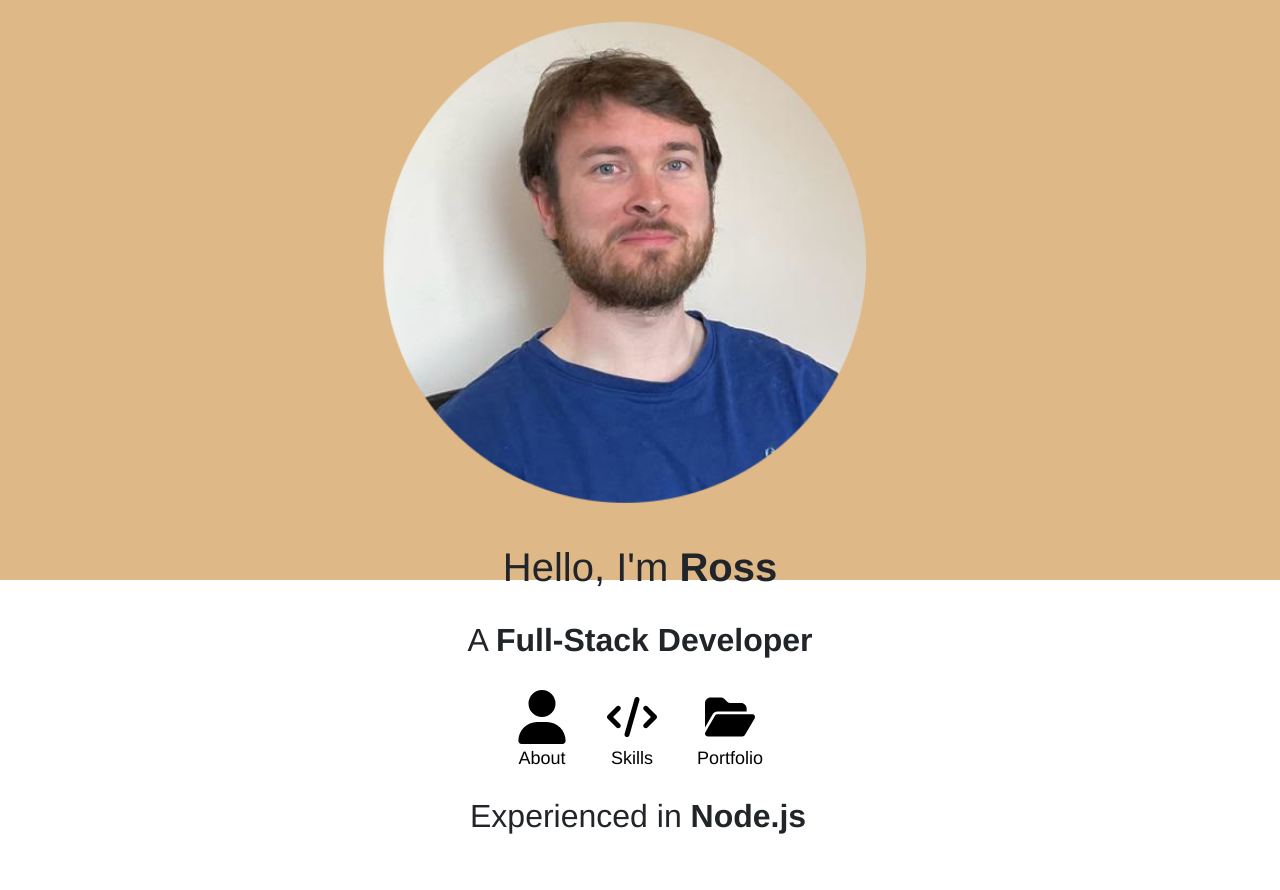
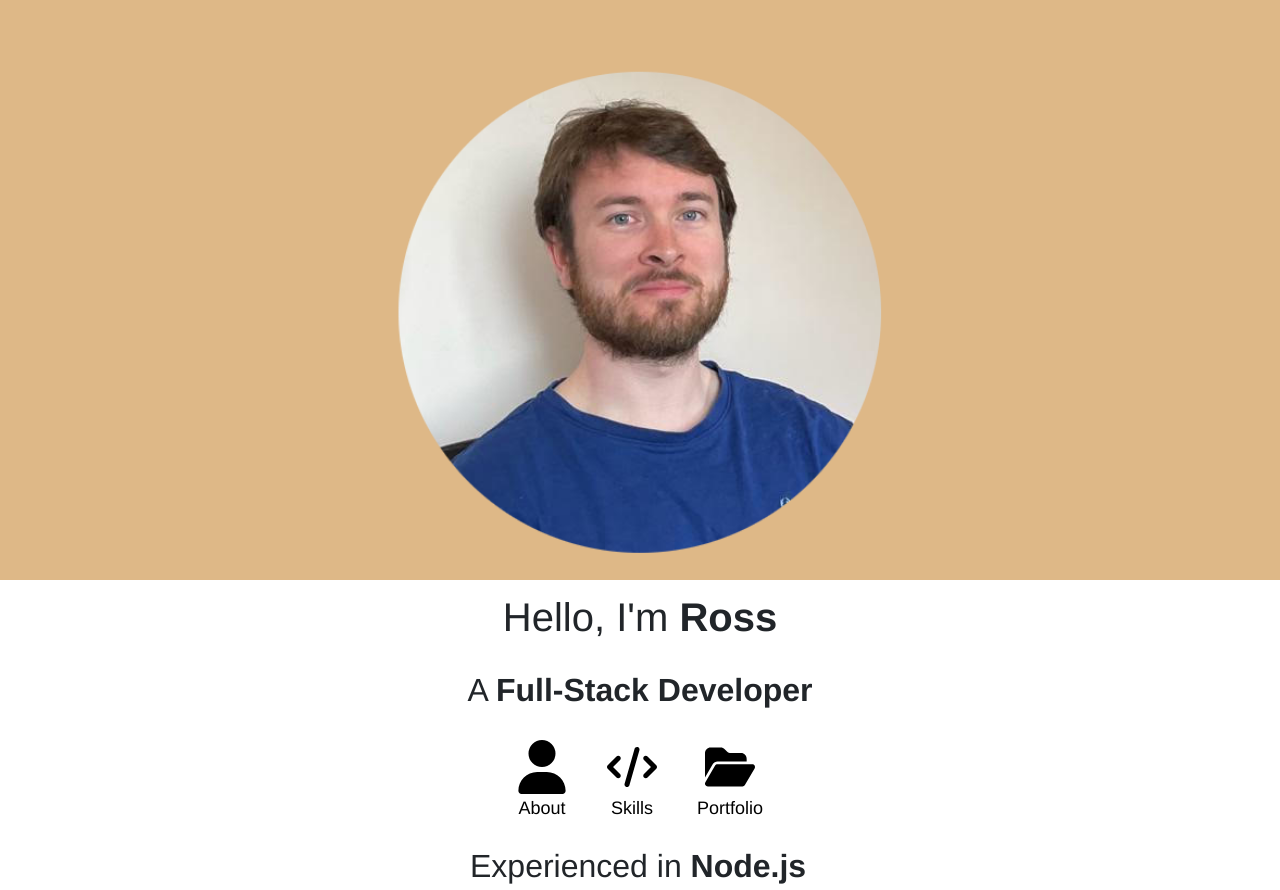
Before and after one commit to RoKen1000/portfolio-website, a React (Create React App) app: page / in a window 1280 px wide. Before the commit the page ends 840 px from the top, so only its background shows below. Built offline with nearby package versions, Linux system fonts and the light colour scheme.

Commit message:
Add styling to larger home page image.

```diff
--- a/src/styles/Home.css
+++ b/src/styles/Home.css
@@ -11,6 +11,8 @@
 
 #larger-landing-image{
     width: 600px;
+    margin-top: 50px;
+    margin-left: 30px;
 }
 
 .landing-page-tech-words{
```
